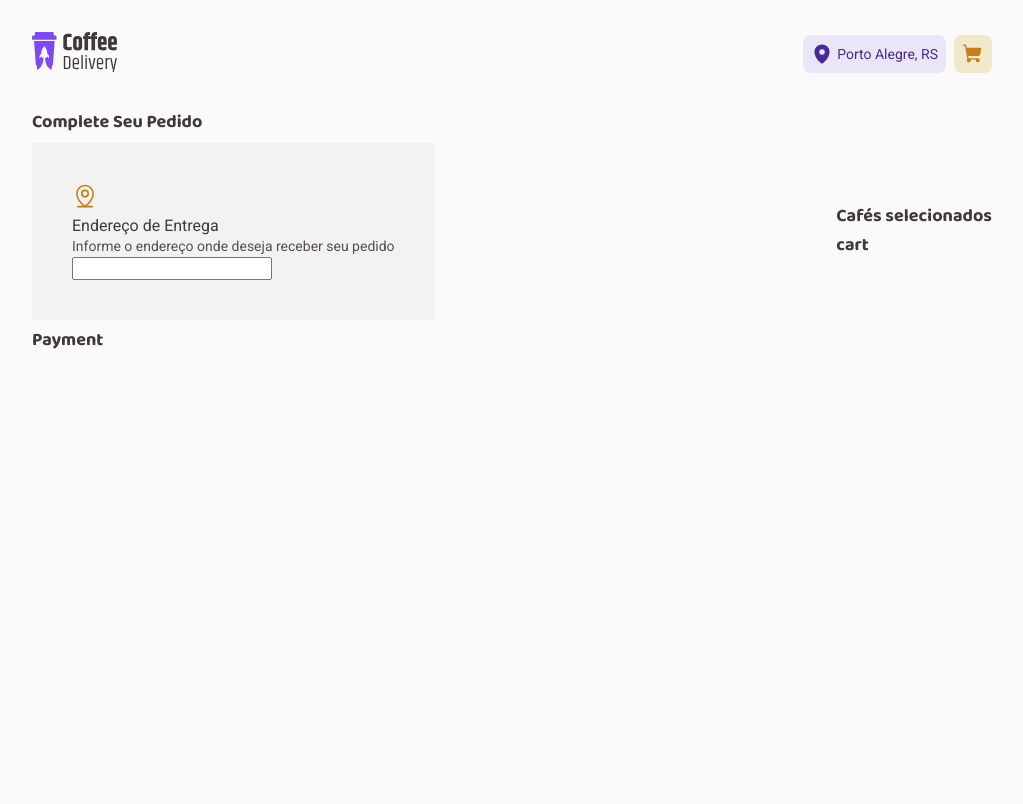
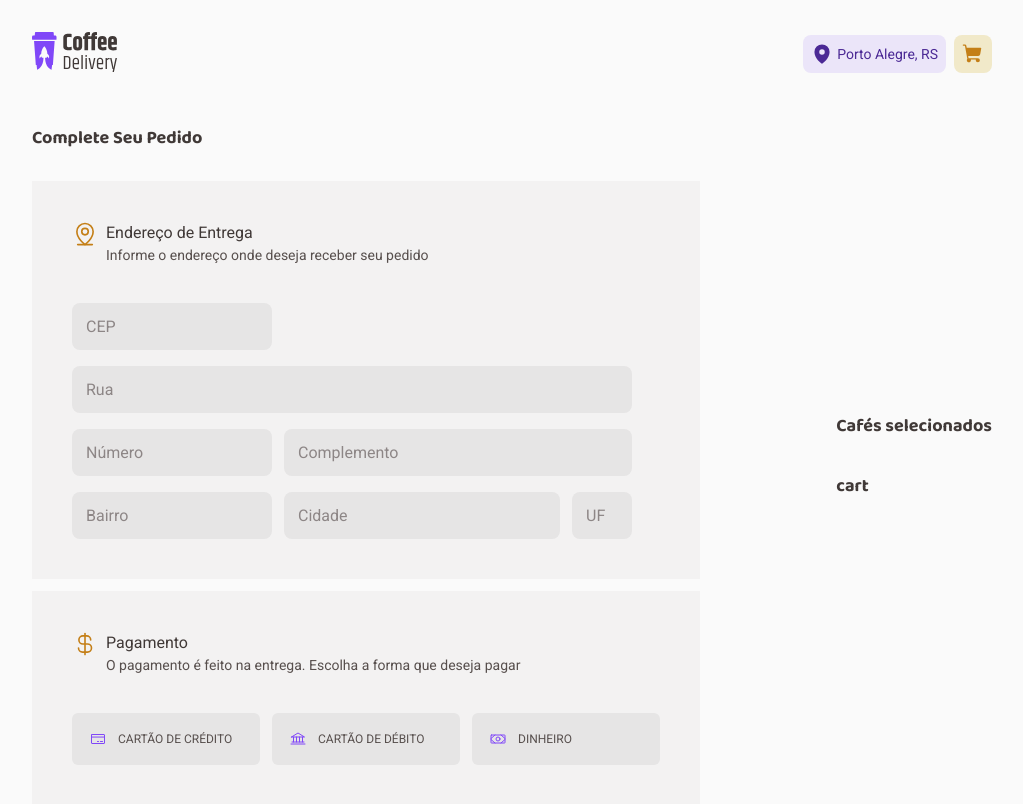
Before and after one commit to SidneyRoberto9/coffee-delivery, a React (Vite) app: page /checkout in a window 1280 px wide. Shown: the whole page, without its empty margins (128-1151 px from the left). Built offline with nearby package versions, Linux system fonts and the light colour scheme.

Commit message:
✨ feat: Payment styled

```diff
--- a/src/pages/Checkout/components/Address/index.tsx
+++ b/src/pages/Checkout/components/Address/index.tsx
@@ -1,12 +1,15 @@
 import { MapPinLine } from "phosphor-react";
 
-import { AddressContainer, Input } from "./styles";
+import { AddressContainer, Input, Row } from "./styles";
 
 export function Address() {
   return (
     <AddressContainer>
       <article>
-        <MapPinLine size={26} />
+        <div>
+          <MapPinLine size={26} />
+        </div>
+
         <span>
           <p> Endereço de Entrega</p>
           <p>Informe o endereço onde deseja receber seu pedido</p>
@@ -14,7 +17,19 @@ export function Address() {
       </article>
 
       <form action="">
-        <Input />
+        <Input placeholder="CEP" type="number" />
+        <Input placeholder="Rua" large="x" type="text" />
+
+        <Row>
+          <Input placeholder="Número" type="number" />
+          <Input placeholder="Complemento" large="l" type="text" />
+        </Row>
+
+        <Row>
+          <Input placeholder="Bairro" type="text" />
+          <Input placeholder="Cidade" large="g" type="text" />
+          <Input placeholder="UF" large="p" type="text" />
+        </Row>
       </form>
     </AddressContainer>
   )
--- a/src/pages/Checkout/components/Address/styles.ts
+++ b/src/pages/Checkout/components/Address/styles.ts
@@ -7,16 +7,21 @@ export const AddressContainer = styled.div`
   article {
     display: flex;
     flex-direction: row;
-    align-items: flex-start;
-    justify-content: center;
+    justify-content: flex-start;
+
     gap: 0.5rem;
-    color: ${({ theme }) => theme['yellow-500']};
+    padding-bottom: 2rem;
+
+    div {
+      margin-bottom: 1.25rem;
+      color: ${({ theme }) => theme['yellow-500']};
+    }
 
     span {
       color: ${({ theme }) => theme['gray-800']};
 
       font-size: 1rem;
-      line-height: 1.4;
+      line-height: 1.5;
 
       p:last-child {
         font-size: 0.875rem;
@@ -24,10 +29,25 @@ export const AddressContainer = styled.div`
       }
     }
   }
+
+  form {
+    display: flex;
+    align-items: flex-start;
+    flex-direction: column;
+    justify-content: flex-start;
+    gap: 1rem;
+  }
+`
+
+export const Row = styled.div`
+  display: flex;
+  align-items: center;
+  justify-content: flex-start;
+  gap: 0.75rem;
 `
 
 const INPUT_SIZES = {
-  p: '3.17rem',
+  p: '3.75rem',
   m: '12.5rem',
   g: '17.25rem',
   l: '21.75rem',
@@ -40,4 +60,27 @@ interface InputProps {
 
 export const Input = styled.input<InputProps>`
   width: ${({ large }) => (large ? INPUT_SIZES[large] : INPUT_SIZES.m)};
+  padding-left: 0.25rem;
+  padding: 0.875rem;
+  border: none;
+  outline: none;
+  border-radius: 8px;
+
+  background-color: ${({ theme }) => theme['gray-400']};
+  color: ${({ theme }) => theme['gray-700']};
+
+  &:focus {
+    outline: 0;
+    box-shadow: 0 0 0 2px ${({ theme }) => theme['yellow-500']};
+  }
+
+  &::placeholder {
+    color: ${({ theme }) => theme['gray-600']};
+  }
+
+  &::-webkit-outer-spin-button,
+  &::-webkit-inner-spin-button {
+    -webkit-appearance: none;
+    margin: 0;
+  }
 `
--- a/src/pages/Checkout/components/Payment/index.tsx
+++ b/src/pages/Checkout/components/Payment/index.tsx
@@ -1,9 +1,55 @@
-import { PaymentContainer } from "./styles";
+import { Bank, CreditCard, CurrencyDollar, Money } from "phosphor-react";
+import { useState } from "react";
+
+import { PaymentContainer, PaymentMethod } from "./styles";
 
 export function Payment() {
+  const [active, setActive] = useState<number | null>(null)
+
+  function handleSelectPaymentMethod(method: number) {
+    setActive(method)
+  }
+
   return (
     <PaymentContainer>
-      <h1>Payment</h1>
+      <article>
+        <div>
+          <CurrencyDollar size={26} />
+        </div>
+
+        <span>
+          <p>Pagamento</p>
+          <p>
+            O pagamento é feito na entrega. Escolha a forma que deseja pagar
+          </p>
+        </span>
+      </article>
+
+      <nav>
+        <PaymentMethod
+          onClick={() => handleSelectPaymentMethod(1)}
+          method={active == 1}
+        >
+          <CreditCard size={16} />
+          <p>cartão de crédito</p>
+        </PaymentMethod>
+
+        <PaymentMethod
+          onClick={() => handleSelectPaymentMethod(2)}
+          method={active == 2}
+        >
+          <Bank size={16} />
+          <p>cartão de débito</p>
+        </PaymentMethod>
+
+        <PaymentMethod
+          onClick={() => handleSelectPaymentMethod(3)}
+          method={active == 3}
+        >
+          <Money size={16} />
+          <p>dinheiro</p>
+        </PaymentMethod>
+      </nav>
     </PaymentContainer>
   )
 }
--- a/src/pages/Checkout/components/Payment/styles.ts
+++ b/src/pages/Checkout/components/Payment/styles.ts
@@ -1,3 +1,78 @@
 import styled from "styled-components";
 
-export const PaymentContainer = styled.div``
+export const PaymentContainer = styled.div`
+  padding: 2.5rem;
+  background-color: ${({ theme }) => theme['gray-200']};
+
+  article {
+    display: flex;
+    flex-direction: row;
+    justify-content: flex-start;
+
+    gap: 0.5rem;
+    padding-bottom: 2rem;
+
+    div {
+      margin-bottom: 1.25rem;
+      color: ${({ theme }) => theme['yellow-500']};
+    }
+
+    span {
+      color: ${({ theme }) => theme['gray-800']};
+
+      font-size: 1rem;
+      line-height: 1.5;
+
+      p:last-child {
+        font-size: 0.875rem;
+        color: ${({ theme }) => theme['gray-700']};
+      }
+    }
+  }
+
+  nav {
+    display: flex;
+    flex-direction: row;
+    align-items: center;
+    justify-content: flex-start;
+    gap: 0.75rem;
+  }
+`
+
+interface PaymentMethodProps {
+  method: boolean
+}
+
+export const PaymentMethod = styled.button<PaymentMethodProps>`
+  display: flex;
+  align-items: center;
+  justify-content: flex-start;
+  gap: 0.75rem;
+
+  width: 11.75rem;
+  padding: 1.125rem;
+  border-radius: 6px;
+
+  border: none;
+  outline: none;
+  text-transform: uppercase;
+  cursor: pointer;
+  transition: background-color 200ms;
+
+  color: ${({ theme }) => theme['purple-300']};
+
+  p {
+    font-size: 0.75rem;
+    color: ${({ theme }) => theme['gray-700']};
+  }
+
+  box-shadow: ${({ theme, method }) =>
+    method ? `0 0 0 2px ${theme['purple-300']}` : 'none'};
+
+  background-color: ${({ theme, method }) =>
+    method ? theme['purple-100'] : theme['gray-400']};
+
+  &:hover {
+    background-color: ${({ theme }) => theme['gray-500']};
+  }
+`
--- a/src/pages/Checkout/index.tsx
+++ b/src/pages/Checkout/index.tsx
@@ -6,11 +6,11 @@ import { CheckoutContainer } from "./styles";
 export function Checkout() {
   return (
     <CheckoutContainer>
-      <article>
+      <main>
         <h1>Complete Seu Pedido</h1>
         <Address />
         <Payment />
-      </article>
+      </main>
 
       <span>
         <h1>Cafés selecionados</h1>
--- a/src/pages/Checkout/styles.ts
+++ b/src/pages/Checkout/styles.ts
@@ -9,10 +9,10 @@ export const CheckoutContainer = styled.div`
   align-items: center;
   justify-content: space-between;
 
-  article {
+  main {
     display: flex;
     flex-direction: column;
-    gap: 0.375rem;
+    gap: 0.75rem;
   }
 
   h1 {
@@ -20,6 +20,8 @@ export const CheckoutContainer = styled.div`
     font-size: 1.125rem;
     font-weight: 700;
     line-height: 1.6;
+    padding: 1rem 0;
+
     color: ${({ theme }) => theme['gray-800']};
   }
 `
--- a/src/styles/global.ts
+++ b/src/styles/global.ts
@@ -5,11 +5,6 @@ export const GlobalStyle = createGlobalStyle`
         margin: 0;
         padding: 0;
         box-sizing: border-box;
-    }
-
-    :focus {
-        outline: 0;
-        box-shadow: 0 0 0 2px  ${({ theme }) => theme['purple-300']};
     }
 
     body {
```
